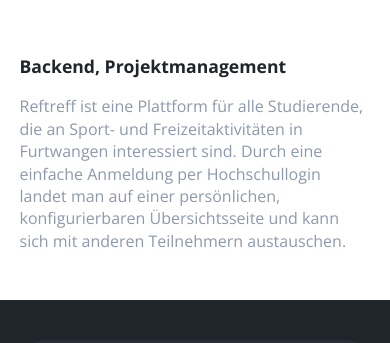
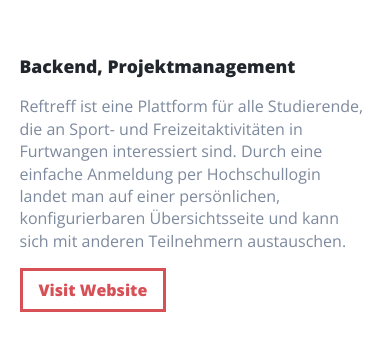
Before and after one commit to joschaholzhaeuer/portfolio-2016, a website: page reftreff.html in a window 390 px wide. Shown: the part 95-438 px from the top of the page. Drawn offline with nearby package versions, Linux system fonts and the light colour scheme; files that its build step writes are made by us from their sources.

Commit message:
styled mobile project, improved margins and paddings

```diff
--- a/reftreff.html
+++ b/reftreff.html
@@ -21,7 +21,7 @@
 
         <section class="section section-projects">
             <header class="clearfix project-detail">
-                <a href="index.html" class="project-back">
+                <a href="index.html#reftreff" class="project-back">
                     <svg version="1.1" class="project-arrow-home" xmlns="http://www.w3.org/2000/svg" xmlns:xlink="http://www.w3.org/1999/xlink" x="0px" y="0px"
                          viewBox="0 0 180.509 145.517" enable-background="new 0 0 180.509 145.517"
                          xml:space="preserve">
@@ -31,8 +31,14 @@
                 </a>
                 <h1 class="heading heading-label heading--left heading--detail">Reftreff</h1>
                 <div class="heading-detailwrapper">
-                    <h2 class="heading-detaillabel">Backend, Projektmanagement</h2>
-                    <p class="text text--light lastitem">Reftreff ist eine Plattform für alle Studierende, die an Sport- und Freizeitaktivitäten in Furtwangen interessiert sind. Durch eine einfache Anmeldung per Hochschullogin landet man auf einer persönlichen, konfigurierbaren Übersichtsseite und kann sich mit anderen Teilnehmern austauschen.</p>
+                    <h2 class="heading-detaillabel">Backend, Projekt&shy;management</h2>
+                    <p class="text text--light lastitem">Reftreff ist eine Plattform für alle Studierende, die an Sport- und Freizeit&shy;aktivitäten in Furtwangen interessiert sind. Durch eine einfache Anmeldung per Hochschul&shy;login landet man auf einer persön&shy;lichen, konfigurier&shy;baren Übersichts&shy;seite und kann sich mit anderen Teilnehmern austauschen.</p>
+                    <a href="" class="heading-detaillink">Visit Website</a>
+                    <div class="icon-wrapper-detail">
+                        <span class="icon icon-sublime icon--inactive"></span>
+                        <span class="icon icon-github icon--inactive"></span>
+                        <span class="icon icon-wordpress icon--inactive lastitem"></span>
+                    </div>
                 </div>
             </header>
             <ul class="project-grid project-grid-detail">
@@ -46,7 +52,7 @@
 
         <footer class="section section-footer footer">
             <svg version="1.1" class="footer-logo" xmlns="http://www.w3.org/2000/svg" xmlns:xlink="http://www.w3.org/1999/xlink" x="0px" y="0px"
-                 width="99.668px" height="105.194px" viewBox="0 0 99.668 105.194" enable-background="new 0 0 99.668 105.194"
+                 viewBox="0 0 99.668 105.194" enable-background="new 0 0 99.668 105.194"
                  xml:space="preserve">
             <g>
                 <polygon fill="#f46b6b" points="36.333,15.335 21.917,2.333 2.333,2.333 2.333,19.333 14.712,19.333 18.333,22.583 18.333,81.827
@@ -61,6 +67,15 @@
             <p class="footer-text">&copy; 2015 Joscha Holzhäuer</p>
         </footer>
 
+        <a href="#0" class="cd-top is-invisible">
+            <svg version="1.1" class="cd-top-arrow" xmlns="http://www.w3.org/2000/svg" xmlns:xlink="http://www.w3.org/1999/xlink" x="0px" y="0px"
+                 viewBox="0 0 180.509 145.517" enable-background="new 0 0 180.509 145.517"
+                 xml:space="preserve">
+            <polygon points="104.383,0 90.564,14.458 141.101,62.758 0,62.758 0,82.758 141.101,82.758 90.564,131.058
+                104.383,145.517 180.509,72.758 "/>
+            </svg>
+        </a>
+
         <script src="//ajax.googleapis.com/ajax/libs/jquery/1.11.2/jquery.min.js"></script>
         <script>window.jQuery || document.write('<script src="dist/js/vendor/jquery-1.11.2.min.js"><\/script>')</script>
         <script src="dist/js/scripts.js"></script>
--- a/src/scss/base/defaults.scss
+++ b/src/scss/base/defaults.scss
@@ -34,10 +34,9 @@
 
 hr {
     display: block;
-    height: 1px;
     border: 0;
-    border-top: 1px solid $c-medium;
-    margin: 1em 0;
+    border-top: 3px solid $c-medium;
+    margin: 0;
     padding: 0;
 }
 
--- a/src/scss/base/typography.scss
+++ b/src/scss/base/typography.scss
@@ -4,7 +4,7 @@
 This is the place for all font imports and declarations.
 ******************************************************************/
 
-@import url(http://fonts.googleapis.com/css?family=Open+Sans:700,300|Lobster:400|Cabin:700,400);
+@import url(http://fonts.googleapis.com/css?family=Open+Sans:800,300|Lobster:400);
 
 
 // ICONS
--- a/src/scss/base/variables.scss
+++ b/src/scss/base/variables.scss
@@ -11,9 +11,9 @@
 
 // COLORS
 $white:      #fff;
-$black:      #20242b;
+$black:      #22262d;
 $grey-dark:  #282d36;
-$grey-light: #8d99ad;
+$grey-light: #7d899d;
 $red:        #d75056;
 $red-light:  #f46b6b;
 
@@ -26,8 +26,7 @@
 
 // FONTS
 $open-sans: 'Open Sans', 'Helvetica', 'Arial', 'sans-serif';
-$lobster: 'Lobster', 'Helvetica', 'Arial', 'sans-serif';
-$cabin: 'Cabin', 'Helvetica', 'Arial', 'sans-serif';
+$lobster: 'Lobster', 'Arial Narrow', 'sans-serif';
 
 $f-base:    $open-sans;
 $f-heading: $lobster;
--- a/src/scss/layout/grid.scss
+++ b/src/scss/layout/grid.scss
@@ -22,7 +22,7 @@
     .section {
 
         &-projects {
-            margin-bottom: 300px;
+            margin-bottom: 360px;
         }
     }
 }
@@ -31,7 +31,7 @@
     .section {
 
         &-projects {
-            margin-bottom: 500px;
+            margin-bottom: 540px;
         }
     }
 }
--- a/src/scss/modules/backtotop.scss
+++ b/src/scss/modules/backtotop.scss
@@ -31,7 +31,7 @@
         content: "";
         display: table;
         @include prefix( transform, rotate(45deg) );
-        background-color: $red;
+        background-color: rgba($red, 0.5);
         position: fixed;
         bottom: 7%;
         right: 7%;
@@ -41,12 +41,12 @@
     &:hover {
 
         .cd-top-arrow {
-            fill: $red;
+            //fill: $red;
         }
 
         &::after {
-            background-color: $c-dark;
-            box-shadow: 0 0 0 3px $red;
+            background-color: $red;
+            //box-shadow: 0 0 0 3px $red;
         }
     }
 }
@@ -76,17 +76,17 @@
     .cd-top {
 
         &-arrow {
-            width: 50px;
-            height: 50px;
+            width: 45px;
+            height: 45px;
             bottom: 5%;
             right: 3%;
-            margin-bottom: 1.7em;
-            margin-right: 1.5em;
+            margin-bottom: 1.2em;
+            margin-right: 1.05em;
         }
 
          &::after {
-            width: 100px;
-            height: 100px;
+            width: 80px;
+            height: 80px;
             bottom: 5%;
             right: 3%;
         }
--- a/src/scss/modules/diamond.scss
+++ b/src/scss/modules/diamond.scss
@@ -18,8 +18,8 @@
 
 @include small {
     .diamond {
-        padding-top: 130px;
-        padding-bottom: 70px;
+        padding-top: 190px;
+        padding-bottom: 150px;
 
          &::after {
             content: "";
@@ -28,7 +28,7 @@
             position: absolute;
             z-index: -10;
             left: 50%;
-            top: 120px;
+            top: 190px;
         }
 
         &--light {
@@ -51,7 +51,7 @@
 
         &-arrow {
             position: absolute;
-            top: 15px;
+            top: 85px;
             width: 0;
             height: 0;
             border-left: 50px solid transparent;
@@ -77,7 +77,7 @@
 
         &-bg {
             position: absolute;
-            top: 120px;
+            top: 190px;
             width: 0;
             height: 0;
             z-index: -10;
@@ -111,11 +111,11 @@
 
 @include medium {
     .diamond {
-        padding-top: 200px;
-        padding-bottom: 120px;
+        padding-top: 250px;
+        padding-bottom: 170px;
 
         &::after {
-            top: 180px;
+            top: 230px;
         }
 
         &--big {
@@ -128,7 +128,7 @@
         }
 
         &-arrow {
-            top: 54px;
+            top: 104px;
             border-left: 70px solid transparent;
             border-right: 70px solid transparent;
             border-bottom: 70px solid $black;
@@ -144,7 +144,7 @@
         }
 
         &-bg {
-            top: 230px;
+            top: 280px;
 
             &--bottom {
                 width: 600px;
@@ -158,11 +158,11 @@
 
 @include large {
     .diamond {
-        padding-top: 220px;
-        padding-bottom: 200px;
+        padding-top: 320px;
+        padding-bottom: 280px;
 
         &::after {
-            top: 200px;
+            top: 300px;
         }
 
         &--big {
@@ -175,7 +175,7 @@
         }
 
         &-arrow {
-            top: 33px;
+            top: 133px;
             border-left: 90px solid transparent;
             border-right: 90px solid transparent;
             border-bottom: 90px solid $black;
@@ -191,7 +191,7 @@
         }
 
         &-bg {
-            top: 50px;
+            top: 150px;
 
             &--left {
                 border-top: 550px solid transparent;
--- a/src/scss/modules/footer.scss
+++ b/src/scss/modules/footer.scss
@@ -7,7 +7,7 @@
     padding-top: $m-large;
     padding-bottom: $m-medium;
     color: $red-light;
-    font-weight: 700;
+    font-weight: 800;
     position: relative;
 
     &::after {
@@ -121,7 +121,7 @@
         }
 
         &-link {
-            display: block;
+            display: inline-block;
             margin-bottom: $m-medium;
         }
     }
--- a/src/scss/modules/heading.scss
+++ b/src/scss/modules/heading.scss
@@ -27,7 +27,23 @@
         padding-bottom: $m-small;
         background-color: $c-base;
         font-family: $f-base;
+        font-weight: 800;
         @include fontsize-11;
+    }
+
+    &-detaillink {
+        text-decoration: none;
+        font-weight: 800;
+        display: inline-block;
+        margin-top: $m-medium;
+        color: $red;
+        border: 3px solid $red;
+        padding: $m-small $m-medium;
+
+        &:hover {
+            background-color: $red;
+            color: $c-base;
+        }
     }
 
     &--high {
@@ -103,7 +119,8 @@
         &-detailwrapper {
             margin-top: 20em;
             padding-right: 15%;
-            padding-left: $m-large;
+            padding-left: 4em;
+            padding-top: 4em;
             width: 70%;
 
             & .text {
@@ -119,5 +136,9 @@
             top: 2em;
             padding-left: 25%;
         }
+
+        &-detaillink {
+            @include fontsize-14;
+        }
     }
 }
--- a/src/scss/modules/icon.scss
+++ b/src/scss/modules/icon.scss
@@ -30,13 +30,41 @@
 
     &-wrapper {
         margin-bottom: $m-large;
+
+        &-detail {
+            margin: $m-large auto -4.8em auto;
+            text-align: center;
+        }
     }
 
-    &:hover {
-        color: $red;
-        background-color: $c-base;
-        box-shadow: 0 0 0 3px $red;
-        @include prefix( transition, all 0.1s ease-in-out );
+    &--active {
+
+        &:hover {
+            color: $red;
+            background-color: $c-base;
+            box-shadow: 0 0 0 3px $red;
+            @include prefix( transition, all 0.1s ease-in-out );
+        }
+    }
+
+    &--inactive {
+        cursor: default;
+    }
+}
+
+@include small {
+    .icon {
+
+        &-wrapper {
+
+            &-detail {
+                text-align: left;
+            }
+        }
+
+        &--inactive {
+            margin-right: 1.5em;
+        }
     }
 }
 
@@ -49,6 +77,13 @@
         &::before {
             margin-left: -16px;
             margin-top: -16px;
+        }
+
+        &-wrapper {
+
+            &-detail {
+                margin-bottom: -5.15em;
+            }
         }
     }
 }
@@ -63,5 +98,13 @@
             margin-left: -19px;
             margin-top: -19px;
         }
+
+        &-wrapper {
+
+            &-detail {
+                margin-top: 5em;
+                margin-bottom: -5.55em;
+            }
+        }
     }
 }
--- a/src/scss/modules/logo.scss
+++ b/src/scss/modules/logo.scss
@@ -30,6 +30,11 @@
 @include medium {
     .logo {
         width: 400px;
+
+        &-wrapper {
+            margin-top: 6em;
+            margin-bottom: 6em;
+        }
     }
 }
 
--- a/src/scss/modules/project.scss
+++ b/src/scss/modules/project.scss
@@ -17,12 +17,18 @@
             background-color: $c-medium;
             border-radius: 25px;
             margin-bottom: 40px;
+
+            &--mobile {
+                padding: 20px 10px 40px;
+                max-width: 260px;
+                margin-left: auto;
+                margin-right: auto;
+            }
         }
-    }
 
-    &-detailimg {
-        width: 100%;
-        height: auto;
+        &-detail {
+            margin-top: $m-large;
+        }
     }
 
     &-img {
@@ -30,12 +36,14 @@
         margin-left: -25%;
         height: auto;
         @include prefix( transition, opacity 0.2s ease-in-out );
+        @include prefix( transform, translate3d( 0, 0, 0 ) );
 
 
         &-frame {
             overflow: hidden;
             position: relative;
-            height: 240px;
+            height: auto;
+            max-height: 300px;
 
             &:hover {
 
@@ -49,6 +57,16 @@
                     @include prefix( transition, opacity 0.2s ease-in-out );
                 }
             }
+        }
+    }
+
+    &-detailimg {
+        width: 100%;
+        height: auto;
+        margin-left: 0;
+
+        &-frame {
+            max-height: none;
         }
     }
 
@@ -123,7 +141,8 @@
             position: absolute;
             display: inline-block;
             background-color: $c-base;
-            color: $c-medium;
+            font-weight: 800;
+            color: $c-light;
             margin: 0;
             padding: $m-medium $m-small $m-medium $m-medium;
             bottom: 2.5em;
@@ -140,7 +159,7 @@
             margin-left: 0;
 
             &-frame {
-                height: 400px;
+                max-height: none;
 
                 &:hover {
 
@@ -171,13 +190,15 @@
 
         &-grid {
             padding-top: 160px;
-            margin-left: auto;
-            margin-right: auto;
-            max-width: 707px;
 
             &-item {
-                padding: 40px;
+                padding: 40px 30px;
                 margin-bottom: 80px;
+
+                &--mobile {
+                    max-width: 320px;
+                    padding: 40px 10px 60px;
+                }
             }
 
             &-detail {
@@ -202,10 +223,12 @@
         &-arrow {
 
             &-home {
-                top: 16.8em;
+                top: 19.95em;
                 left: 10%;
                 z-index: 20;
                 margin-left: -1em;
+                width: 25px;
+                height: 25px;
             }
         }
 
@@ -214,13 +237,13 @@
             &::after {
                 content: "";
                 display: table;
-                width: 60px;
-                height: 60px;
+                width: 55px;
+                height: 55px;
                 background-color: $red;
                 @include prefix( transform, rotate(45deg) );
                 position: absolute;
                 z-index: 5;
-                top: 16em;
+                top: 19em;
                 left: 10%;
                 margin-left: -30px;
                 @include prefix( transition, all 0.1s ease-in-out );
@@ -244,35 +267,39 @@
 @include medium {
     .project {
 
-        &-img {
-
-            &-frame {
-                height: 500px;
-            }
-        }
-
         &-grid {
-            padding-top: 200px;
-            max-width: 849px;
+            padding-top: 220px;
+            margin-left: 10%;
+            margin-right: 10%;
 
             &-detail {
                 padding-top: 140px;
+            }
+
+            &-item {
+                padding: 60px 40px;
+                margin-bottom: 150px;
+
+                &--mobile {
+                    max-width: 380px;
+                    padding: 40px 10px 60px;
+                }
             }
         }
 
         &-heading {
 
             &-main {
-                @include fontsize-24;
-                top: 1.5em;
-                padding-left: 5%;
+                @include fontsize-28;
+                top: 1em;
+                padding-left: 10%;
             }
 
             &-sub {
                 top: auto;
                 bottom: $m-large;
-                padding-right: 5%;
-                padding-left: $m-large;
+                padding-right: 10%;
+                padding-left: 2em;
             }
         }
 
@@ -281,7 +308,7 @@
             &-home {
                 width: 50px;
                 height: 50px;
-                top: 22.6em;
+                top: 25.6em;
                 left: 15%;
                 z-index: 20;
                 margin-left: -0.5em;
@@ -293,7 +320,7 @@
             &::after {
                 width: 100px;
                 height: 100px;
-                top: 21em;
+                top: 24em;
                 left: 15%;
             }
         }
@@ -303,36 +330,46 @@
 @include large {
     .project {
 
-        &-img {
-
-            &-frame {
-                height: 600px;
-            }
-        }
-
         &-grid {
             padding-top: 300px;
-            max-width: 1132px;
+            margin-left: auto;
+            margin-right: auto;
+            max-width: 1200px;
 
             &-detail {
                 padding-top: 180px;
+            }
+
+            &-item {
+                margin-bottom: 200px;
             }
         }
 
         &-arrow {
 
             &-home {
-                top: 26.6em;
+                top: 32.6em;
                 left: 15%;
                 z-index: 20;
                 margin-left: -0.5em;
             }
         }
 
+        &-heading {
+
+            &-main {
+                @include fontsize-32;
+            }
+
+            &-sub {
+                @include fontsize-14;
+            }
+        }
+
         &-back {
 
             &::after {
-                top: 25em;
+                top: 31em;
                 left: 15%;
             }
         }
```
Also changed, not shown: index.html (+30 -14 lines), src/js/main.js (+24 -0 lines), src/scss/states/visibility.scss (+8 -0 lines), dist/css/style.css, dist/js/scripts.js, dist/js/scripts.min.js, src/img/mytrops.jpg (added).
